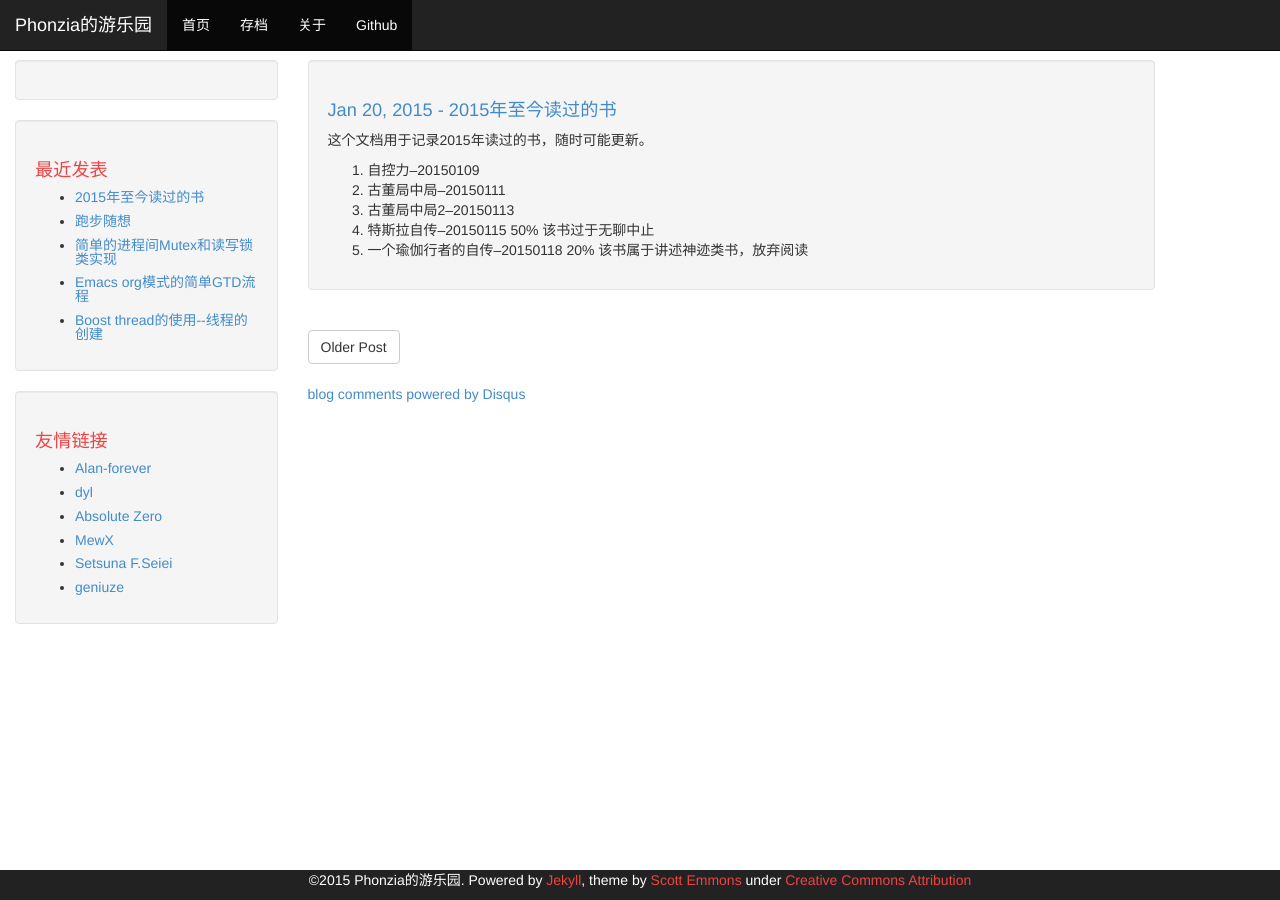
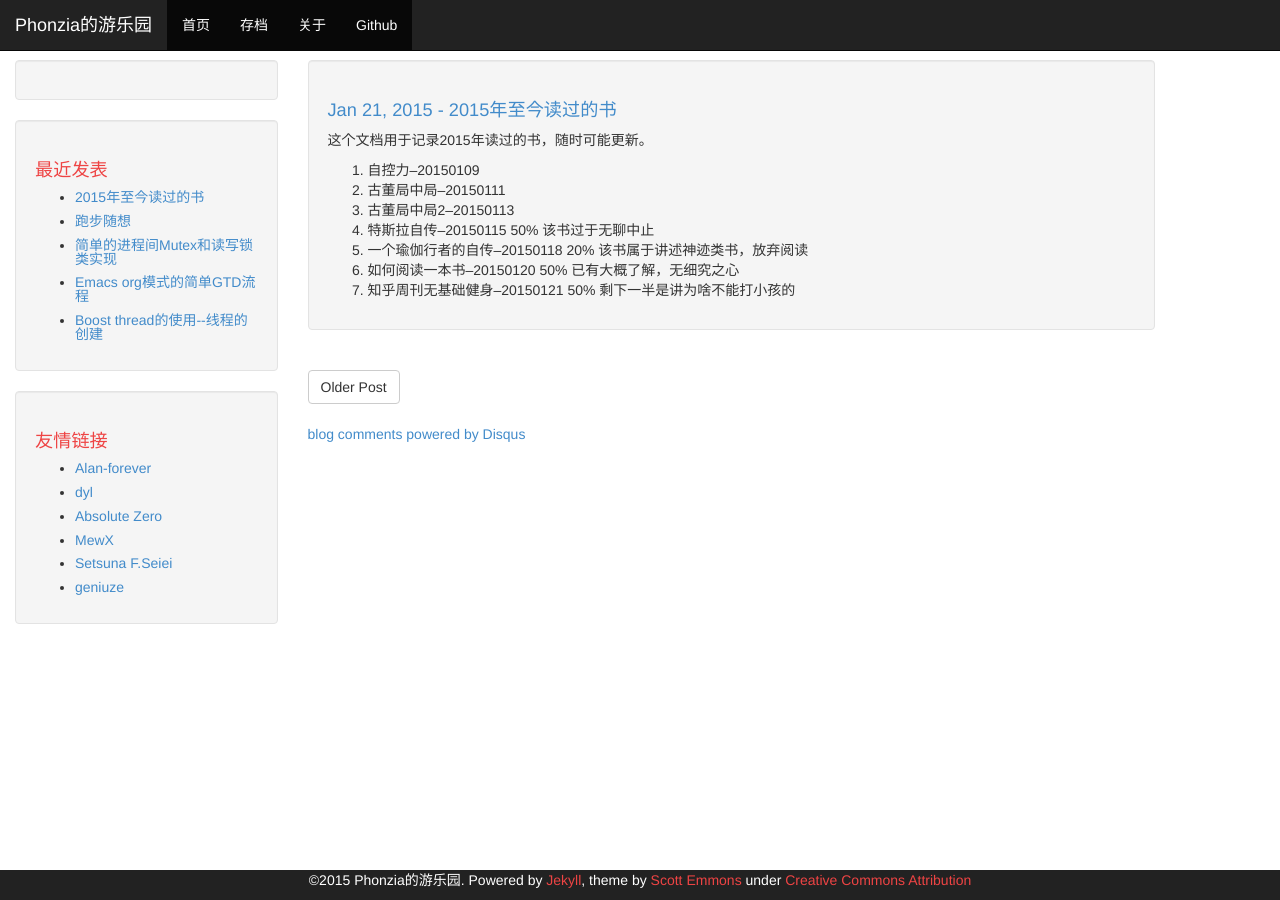
Before and after one commit to phonzia/old_blog, a Jekyll site: the page built from _posts/2015-01-21-BooksRead.md, in a window 1280 px wide. Built offline with Jekyll 4.4.1, drawn with Linux system fonts in a browser that asks for light colours; Markdown is read by kramdown in place of the engine named in the settings; comment, search, counter and statistics services are not loaded.

Commit message:
add books read

```diff
--- a/_posts/2015-01-20-BookRead.md
+++ b/_posts/2015-01-21-BooksRead.md
@@ -10,3 +10,5 @@ title: "2015年至今读过的书"
 3. 古董局中局2--20150113
 4. 特斯拉自传--20150115  50%  该书过于无聊中止
 5. 一个瑜伽行者的自传--20150118 20% 该书属于讲述神迹类书，放弃阅读
+6. 如何阅读一本书--20150120 50% 已有大概了解，无细究之心
+7. 知乎周刊无基础健身--20150121 50% 剩下一半是讲为啥不能打小孩的
```
